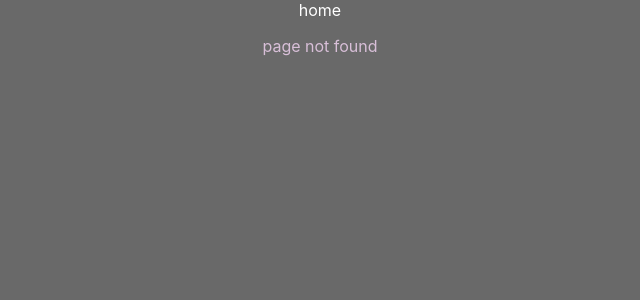
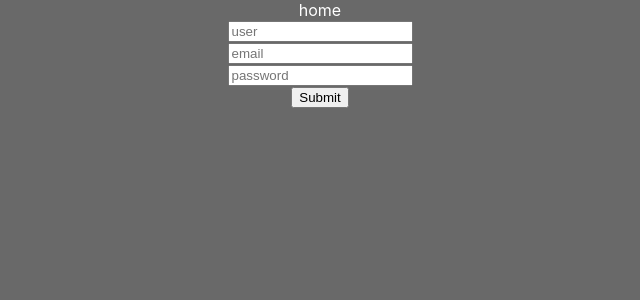
Before and after one commit to Runolf/character_manager, a React (Create React App) app: page /create_account in a window 1280 px wide. Before the commit this address had no page. Shown: the top 300 px of the page, without its empty margins (320-960 px from the left). Built offline with nearby package versions, Linux system fonts and the light colour scheme.

Commit message:
Add page "Create account"

```diff
--- a/src/Components/Pages/Connect.jsx
+++ b/src/Components/Pages/Connect.jsx
@@ -28,7 +28,9 @@ const Connect = (props) => {
       }
     }
   };
-
+  const handleGoCreateAccount = () => {
+    window.location.replace("/create_account")
+  }
   const handleSubmit = (e) => {
     e.preventDefault();
 
@@ -63,6 +65,7 @@ const Connect = (props) => {
         <input type="password" placeholder="password" onChange={handlerPwd} />
         <br />
         <input type="button" value="Submit" onClick={handleSubmit} />
+        <input type="button" value="No account?" onClick={handleGoCreateAccount}/>
       </form>
     </Fragment>
   );
--- /dev/null
+++ b/src/Components/Pages/CreateAccount.jsx
@@ -0,0 +1,51 @@
+import React, { Fragment, useState } from "react";
+import UsersServices from "../../Services/usersServices";
+
+const CreateAccount = (props) => {
+
+    let [pseudo, setPseudo] = useState();
+    let [email, setEmail] = useState();
+    let [pwd, setPwd] = useState();
+    let [statusCode, setStatusCode] = useState();
+
+    const handlerPseudo = (e) => {
+        setPseudo(e.target.value);
+      };
+
+      const handlerEmail = (e) => {
+        setEmail(e.target.value);
+      };
+
+      const handlerPwd = (e) => {
+        setPwd(e.target.value);
+      };
+
+      const handleSubmit = (e) => {
+        e.preventDefault();
+
+        let body = {user:{
+            pseudo: pseudo,
+            password: pwd,
+            emai: email
+          }
+        }
+
+        console.log(body)
+    }
+    return (
+        <Fragment>
+        <form>
+          <input type="text" placeholder="user" onChange={handlerPseudo} />
+          <br />
+          <input type="email" placeholder="email" onChange={handlerEmail} />
+          <br />
+          <input type="password" placeholder="password" onChange={handlerPwd} />
+          <br />
+          <input type="button" value="Submit" onClick={handleSubmit} />
+        </form>
+      </Fragment>
+    )
+
+}
+
+export default CreateAccount;
--- a/src/router.jsx
+++ b/src/router.jsx
@@ -9,6 +9,8 @@ import GameApi from "./Components/Games/gameAPI";
 import CreateGame from "./Components/Pages/CreateGame";
 import CreateCharacter from "./Components/Characters/CreateCharacter";
 import UpdateCharacter from "./Components/Characters/updateCharacter";
+import CreateAccount from "./Components/Pages/CreateAccount";
+
 const style = {
   margin: "1rem",
   textDecoration: "none",
@@ -40,6 +42,7 @@ const Routeur = () => {
 
         <Routes>
           <Route path="/" element={<Homepage />} />
+          <Route path="/create_account" element={<CreateAccount/>} />
 
           <Route path="/characters" element={<Characters />} />
           <Route
```
